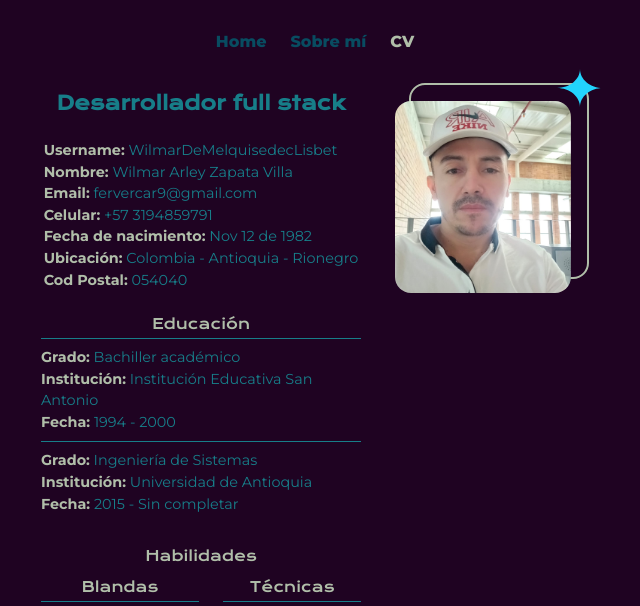
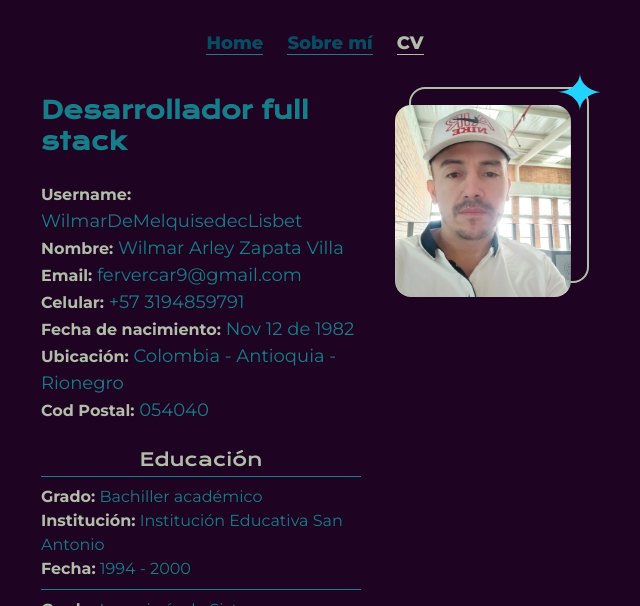
Before and after one commit to arleydeml-dev/portafolio, a plain HTML site: page cv.html in a window 1280 px wide. Shown: the top 606 px of the page, without its empty margins (325-965 px from the left). Drawn offline with nearby package versions, Linux system fonts and the light colour scheme.

Commit message:
ajusta estilos

```diff
--- a/cv.html
+++ b/cv.html
@@ -50,7 +50,7 @@
         <h2>Habilidades</h2>
         <div class="habilidades">
           <div>
-            <h2>Blandas</h2>
+            <h3>Blandas</h3>
             <ul>
               <li><i class="fa-solid fa-people-group"></i> Trabajo en equipo</li>
               <li><i class="fa-solid fa-triangle-exclamation"></i> Solución de problemas</li>
@@ -60,7 +60,7 @@
             </ul>
           </div>
           <div>
-            <h2>Técnicas</h2>
+            <h3>Técnicas</h3>
             <ul>
               <li><i class="fa-brands fa-js"></i> Javascript</li>
               <li><i class="fa-brands fa-html5"></i> HTML</li>
--- a/style.css
+++ b/style.css
@@ -40,13 +40,17 @@ body {
         font-family: var(--fuente-secundaria);
         font-weight: 800;
         text-decoration: none;
+        font-size: 1.125rem;
+        border-bottom: 1px solid var(--color-primary);
 
         &:hover {
+          border-bottom: 1px solid var(--color-secondary);
           color: var(--color-secondary);
         }
       }
 
       .active {
+        border-bottom: 1px solid var(--color-secondary);
         color: var(--color-secondary);
       }
     }
@@ -65,7 +69,7 @@ body {
       flex-direction: column;
       align-items: center;
       width: 50%;
-      font-size: .8rem;
+      font-size: 1rem;
       font-family: var(--fuente-principal);
       color: var(--color-primary);
       gap: 1.5rem;
@@ -77,7 +81,7 @@ body {
 
       h2 {
         text-align: center;
-        font-size: .9rem;
+        font-size: 1.125rem;
         font-weight: 400;
       }
 
@@ -87,7 +91,7 @@ body {
 
       p {
         font-family: var(--fuente-secundaria);
-        font-size: .9rem;
+        font-size: 1.125rem;
         line-height: 1.5;
       }
 
@@ -108,7 +112,7 @@ body {
         justify-content: center;
         color: var(--color-secondary);
         font-family: var(--fuente-secundaria);
-        font-size: 1rem;
+        font-size: 1.125rem;
         font-weight: 600;
         text-decoration: none;
         align-items: center;
@@ -120,12 +124,17 @@ body {
       }
 
       aside {
-
-        font-size: .8rem;
+        font-size: medium;
 
         h2 {
           padding-bottom: .3rem;
           color: var(--color-secondary);
+        }
+
+        p {
+          strong {
+            font-size: medium;
+          }
         }
 
         .habilidades {
@@ -143,8 +152,10 @@ body {
           li {
             border-top: var(--color-primary) 1px solid;
             padding: .5rem 0;
-            font-size: larger;
             font-family: var(--fuente-secundaria);
+            p {
+              font-size: medium;
+            }
             i {
               color: var(--color-secondary);
             }
@@ -178,7 +189,6 @@ body {
     }
 
     .figure__cv {
-      view-transition-name: perfil;
       width: 11rem;
       height: 12rem;
       align-self: flex-start;
@@ -188,7 +198,7 @@ body {
   footer {
     width: 100%;
     text-align: center;
-    font-size: .8rem;
+    font-size: 1rem;
     font-weight: 400;
     font-family: var(--fuente-secundaria);
     color: var(--color-primary);
@@ -198,14 +208,14 @@ body {
   }
 }
 
-@media screen and (max-width: 710px) {
+@media screen and (width <= 710px) {
   body {
     main {
       display: flex;
       flex-direction: column-reverse;
       gap: 2rem;
 
-      .perfil__cv {
+      .figure__cv {
         align-self: center;
       }
     }
```
